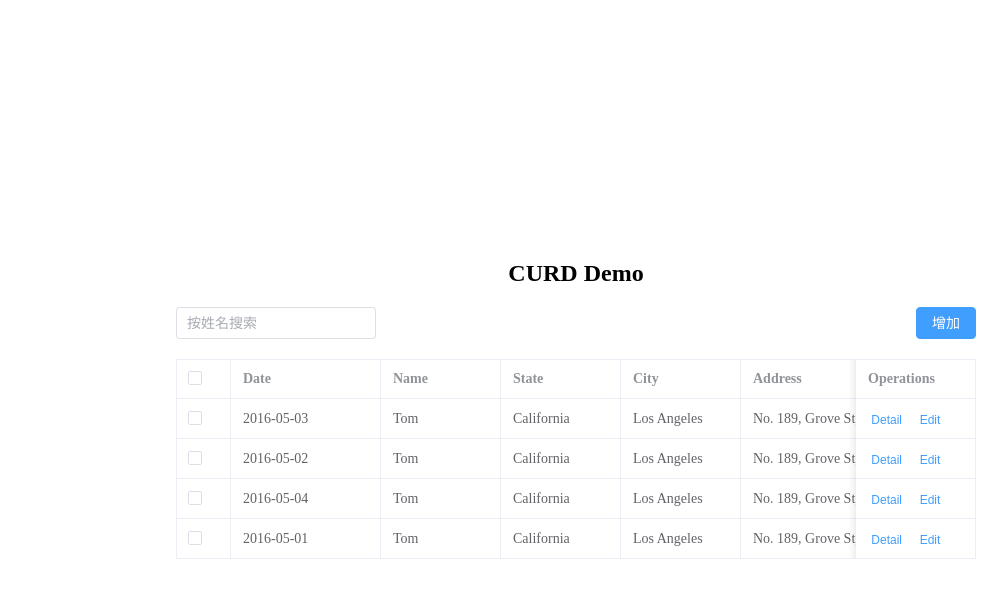
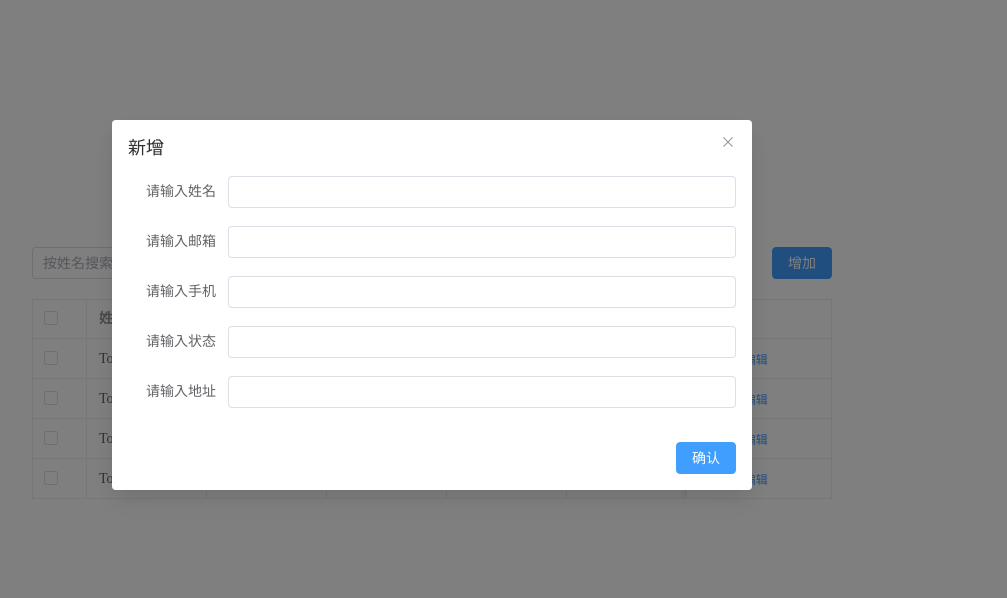
Before and after one commit to IU5555/curd-demo, a Vue app: page / in a window 1280 px wide. Both pictures are taken after a click on the button "增加". Shown: the top 598 px of the page, without its empty margins (208-1215 px from the left). Built offline with nearby package versions, Linux system fonts and the light colour scheme.

Commit message:
布局完成

```diff
--- a/src/App.vue
+++ b/src/App.vue
@@ -7,8 +7,8 @@
     </div>
     <!--查询框-->
     <div class="query-box">
-      <el-input v-model="queryInput" placeholder="按姓名搜索" />
-      <el-button type="primary">增加</el-button>
+      <el-input class="query-input" v-model="queryInput" placeholder="按姓名搜索" />
+      <el-button type="primary" @click="handleAdd">增加</el-button>
     </div>
     <!--表格-->
     <el-table
@@ -19,19 +19,45 @@
      @selection-change="handleSelectionChange"
     >
     <el-table-column type="selection" width="55" />
-    <el-table-column fixed prop="date" label="Date" width="150" />
-    <el-table-column prop="name" label="Name" width="120" />
-    <el-table-column prop="state" label="State" width="120" />
-    <el-table-column prop="city" label="City" width="120" />
-    <el-table-column prop="address" label="Address" width="600" />
-    <el-table-column prop="zip" label="Zip" width="120" />
-    <el-table-column fixed="right" label="Operations" width="120">
+    <el-table-column prop="name" label="姓名" width="120" />
+    <el-table-column prop="email" label="邮箱" width="120" />
+    <el-table-column prop="phone" label="电话" width="120" />
+    <el-table-column prop="state" label="状态" width="120" />
+    <el-table-column prop="address" label="地址" width="300" />
+    <el-table-column fixed="right" label="操作" width="145">
       <template #default>
-        <el-button link type="primary" size="small" @click="handleClick">Detail</el-button>
-        <el-button link type="primary" size="small">Edit</el-button>
+        <el-button link type="primary" size="small" @click="handleClick">删除</el-button>
+        <el-button link type="primary" size="small">编辑</el-button>
       </template>
     </el-table-column>
   </el-table>
+  <!--dialog弹窗-->
+  <el-dialog v-model="dialogFormVisible" :title="dialogType === 'add' ?'新增':'编辑'">
+    <el-form :model="tableForm">
+      <el-form-item label="请输入姓名" :label-width="100">
+        <el-input v-model="tableForm.name" autocomplete="off" />
+      </el-form-item>
+      <el-form-item label="请输入邮箱" :label-width="100">
+        <el-input v-model="tableForm.email" autocomplete="off" />
+      </el-form-item>
+      <el-form-item label="请输入手机" :label-width="100">
+        <el-input v-model="tableForm.phone" autocomplete="off" />
+      </el-form-item>
+      <el-form-item label="请输入状态" :label-width="100">
+        <el-input v-model="tableForm.state" autocomplete="off" />
+      </el-form-item>
+      <el-form-item label="请输入地址" :label-width="100">
+        <el-input v-model="tableForm.address" autocomplete="off" />
+      </el-form-item>
+    </el-form>
+    <template #footer>
+      <span class="dialog-footer">
+        <el-button type="primary" @click="dialogConfirm">
+          确认
+        </el-button>
+      </span>
+    </template>
+  </el-dialog>
   </div>
 </template>
 <script setup>
@@ -41,48 +67,72 @@
 let queryInput = ref('')
 let tableData = ref([
    {
-    date: '2016-05-03',
+    id:'1',
     name: 'Tom',
-    state: 'California',
-    city: 'Los Angeles',
+    email:'2131@qq.com',
+    state: '在职',
     address: 'No. 189, Grove St, Los Angeles',
-    zip: 'CA 90036',
-    tag: 'Home',
+    phone:'12343534',
   },
   {
-    date: '2016-05-02',
+    id:'2',
     name: 'Tom',
-    state: 'California',
-    city: 'Los Angeles',
+    email:'2131@qq.com',
+    state: '在职',
     address: 'No. 189, Grove St, Los Angeles',
-    zip: 'CA 90036',
-    tag: 'Office',
+    phone:'12343534',
   },
   {
-    date: '2016-05-04',
+    id:'3',
     name: 'Tom',
-    state: 'California',
-    city: 'Los Angeles',
+    email:'2131@qq.com',
+    state: '在职',
     address: 'No. 189, Grove St, Los Angeles',
-    zip: 'CA 90036',
-    tag: 'Home',
+    phone:'12343534',
   },
   {
-    date: '2016-05-01',
+    id:'4',
     name: 'Tom',
-    state: 'California',
-    city: 'Los Angeles',
+    email:'2131@qq.com',
+    state: '在职',
     address: 'No. 189, Grove St, Los Angeles',
-    zip: 'CA 90036',
-    tag: 'Office',
-  },
+    phone:'12343534',
+  }
 ])
 let multipleSelection = ref([])
+let dialogFormVisible = ref(false)
+let tableForm = ref({
+  name:'许志涛',
+  email:'2314@qq.com',
+  state:'在职',
+  address:'湖南省',
+  phone:'123435342',
+
+
+
+})
+let dialogType = ref('add')
 const handleClick = ()=>{
   console.log('click');
 }
 const handleSelectionChange = (val) => {
   multipleSelection.value = val
+}
+const handleAdd = ()=>{
+  dialogFormVisible.value = true
+  tableForm.value = {}
+}
+const dialogConfirm = ()=>{
+  dialogFormVisible.value = false
+ //拿到数据
+
+
+ //添加到table
+ tableData.value.push({
+  id: (tableData.value.length+1).toString(),
+  ...tableForm.value
+ })
+
 }
 
 
@@ -94,9 +144,7 @@
 <style >
 .table-box{
   width: 800px;
-  position: absolute;
-  top:30%;
-  left:30%;
+  margin: 200px auto;
 }
 .title{
   text-align: center;
@@ -106,7 +154,8 @@
   justify-content: space-between;
   margin-bottom: 20px;
 }
-.el-input{
+
+.query-input{
   width: 200px;
 }
 </style>
```
